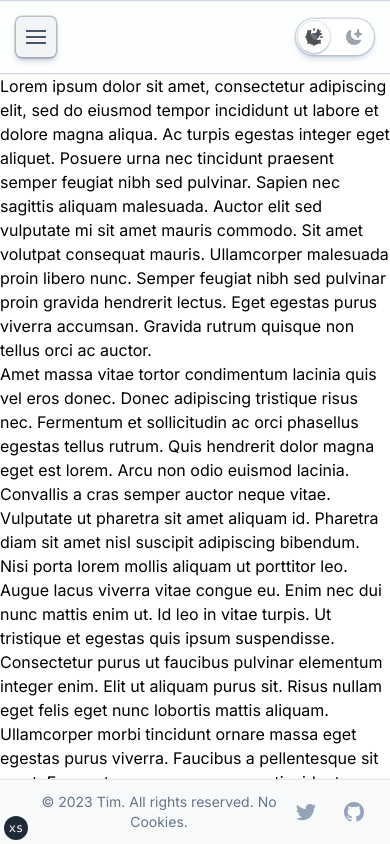
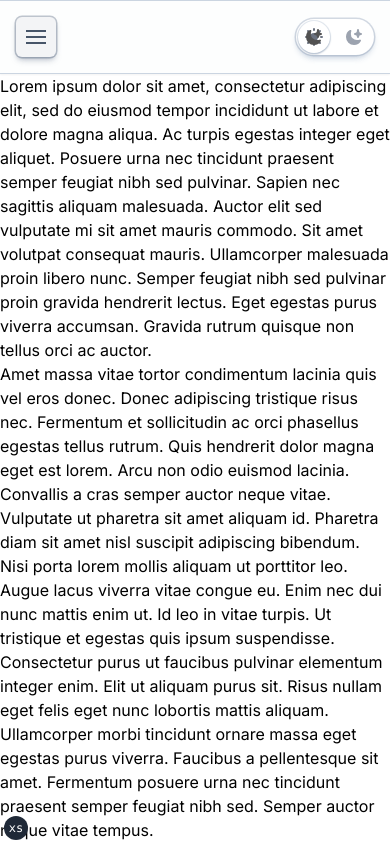
Before and after one commit to timtbdev/Portfolio, a Next.js app: page / in a window 390 px wide. Shown: the top 844 px of the page. Built offline with nearby package versions, Linux system fonts and the light colour scheme; no server answers.

Commit message:
fix: hopefully finally fixed footer issue

```diff
--- a/components/navigations/desktop/BottomNavigation.tsx
+++ b/components/navigations/desktop/BottomNavigation.tsx
@@ -1,5 +1,6 @@
-import { FC, useState } from "react"
+import { FC, useEffect, useState } from "react"
 import { Transition } from "@headlessui/react"
+import { useMediaQuery } from "react-responsive"
 
 import { Footer } from "types"
 
@@ -7,12 +8,12 @@ interface BottomNavigationProps {
   footer: Footer
 }
 const BottomNavigation: FC<BottomNavigationProps> = ({ footer }) => {
-  const [isShowing, setIsShowing] = useState(false)
+  const isTablet = useMediaQuery({ query: "(min-width: 640px)" })
   return (
     <>
-      <div className="sticky bottom-0 left-0 border-t-[1.5px] border-slate-300/50 bg-gray-50 shadow-t-sm dark:border-slate-600/50 dark:bg-slate-800 dark:shadow-slate-900">
-        <div className="mx-auto flex max-w-7xl items-center justify-between px-6 py-3 lg:px-8">
-          <div className="order-2 flex justify-center space-x-6">
+      <div className="fixed bottom-0 left-0 hidden w-full border-t-[1.5px] border-slate-300/50 bg-gray-50 shadow-t-sm dark:border-slate-600/50 dark:bg-slate-800 dark:shadow-slate-900 md:flex">
+        <div className="mx-auto w-full max-w-7xl px-6 py-3  md:flex md:items-center md:justify-between lg:px-8">
+          <div className="flex justify-center space-x-6 md:order-2">
             {footer.socials.map((item, idx) => (
               <a
                 key={idx + item.name}
@@ -24,7 +25,7 @@ const BottomNavigation: FC<BottomNavigationProps> = ({ footer }) => {
               </a>
             ))}
           </div>
-          <div className="order-1 mt-0">
+          <div className="mt-4 md:order-1 md:mt-0">
             <p className="text-center text-sm text-slate-500 dark:text-slate-400">
               &copy; {footer.copyright}
             </p>
```
